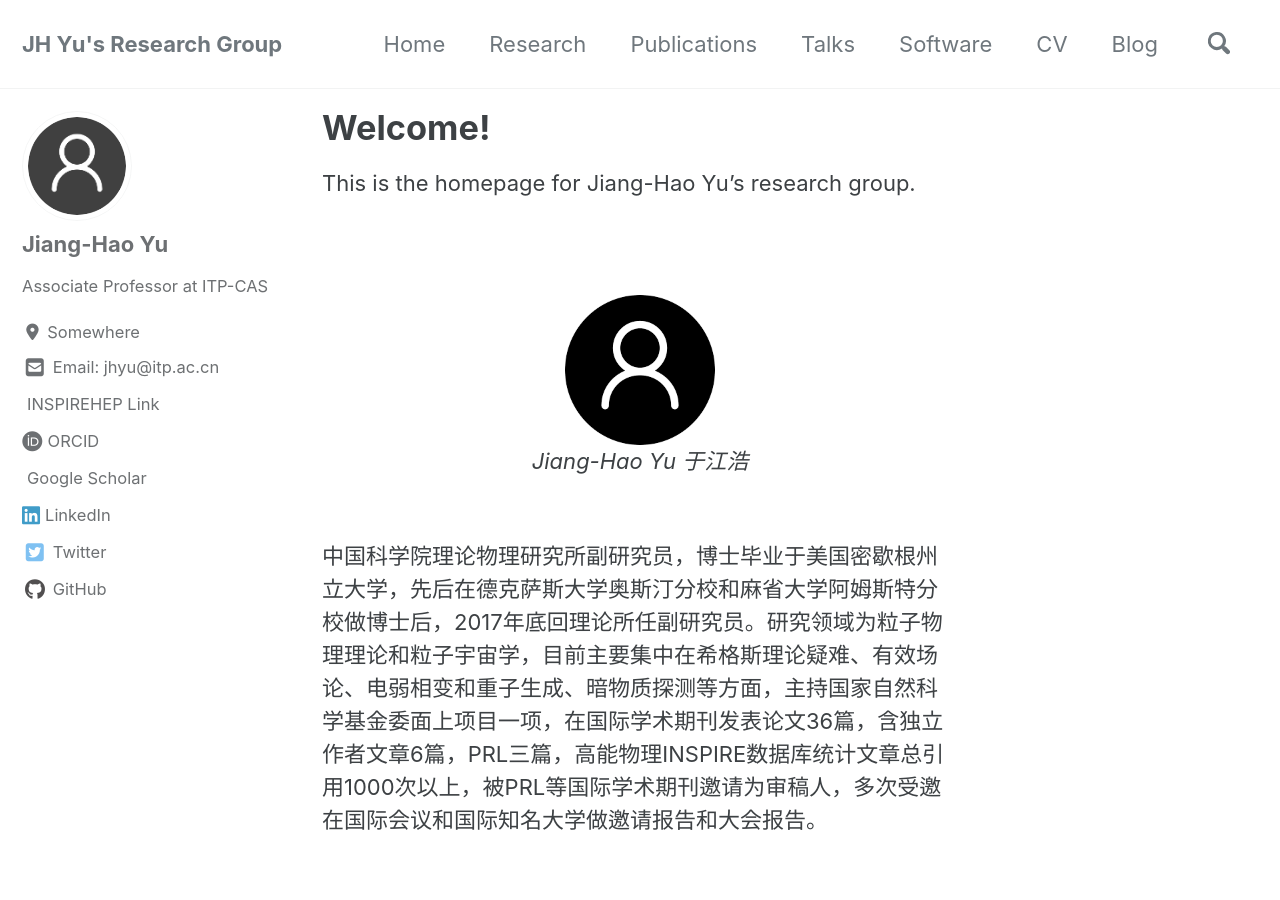
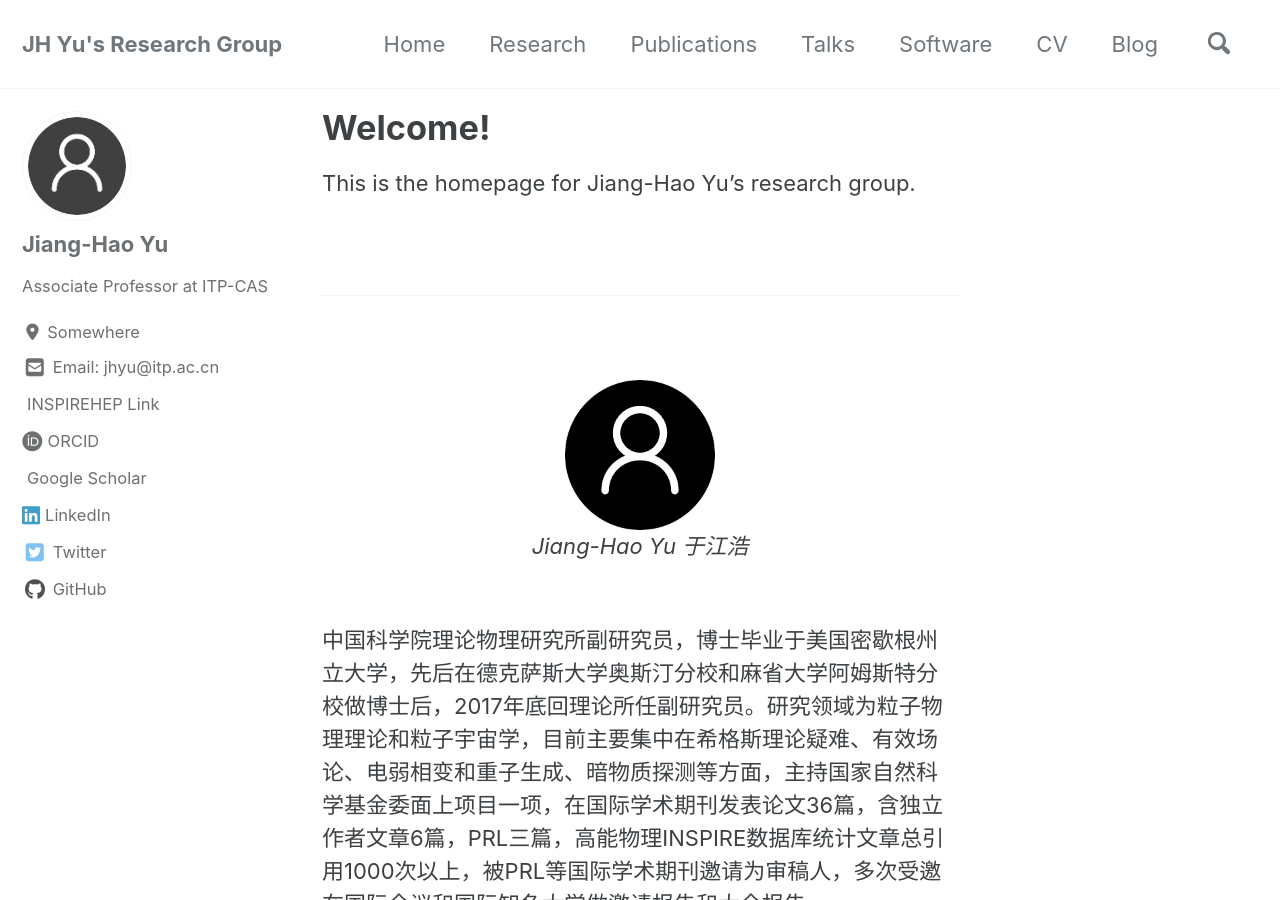
Before and after one commit to jhyu-itp/jhyu-itp.github.io, a Jekyll site: the page built from _pages/index.md, in a window 1280 px wide and 900 px high. Built offline with Jekyll 4.4.1, drawn with Linux system fonts in a browser that asks for light colours; cached includes are drawn as plain includes; nearby versions of some CDN libraries; a style sheet for code colours, icons or effects is not loaded.

Commit message:
Update index.md

```diff
--- a/_pages/index.md
+++ b/_pages/index.md
@@ -19,6 +19,9 @@ feature_row:
 
 This is the homepage for Jiang-Hao Yu's research group.
 <br />
+<br />
+
+-----------------
 <br />
 
 <p align="center">
@@ -44,7 +47,8 @@ In this group, there are two postdocs:
 
 <br />
 <br />
-<p align="center">
+
+<center>
 <table>
   <tr>
     <td><img src="/assets/images/bio-photo.png" width=120></td>
@@ -55,7 +59,7 @@ In this group, there are two postdocs:
      <td>Yong Du (杜勇)</td>
   </tr>
 </table>
-</p>
+</center>
 
 <!-- <p align="center">
   <img src="/images/p1.jpg" width="30%" />
@@ -65,7 +69,7 @@ In this group, there are two postdocs:
 <br />
 and four graduate students:
 <br />
-<p align="center">
+<center>
 <table>
   <tr>
     <td><img src="/assets/images/bio-photo.png" width=200></td>
@@ -80,7 +84,7 @@ and four graduate students:
       <td>Hao Sun (孙浩)</td>
   </tr>
 </table>
-</p>
+</center>
 
 <!--Zhe Ren (任哲)
 Yuan-Zhen Li (李沅桢)
```
